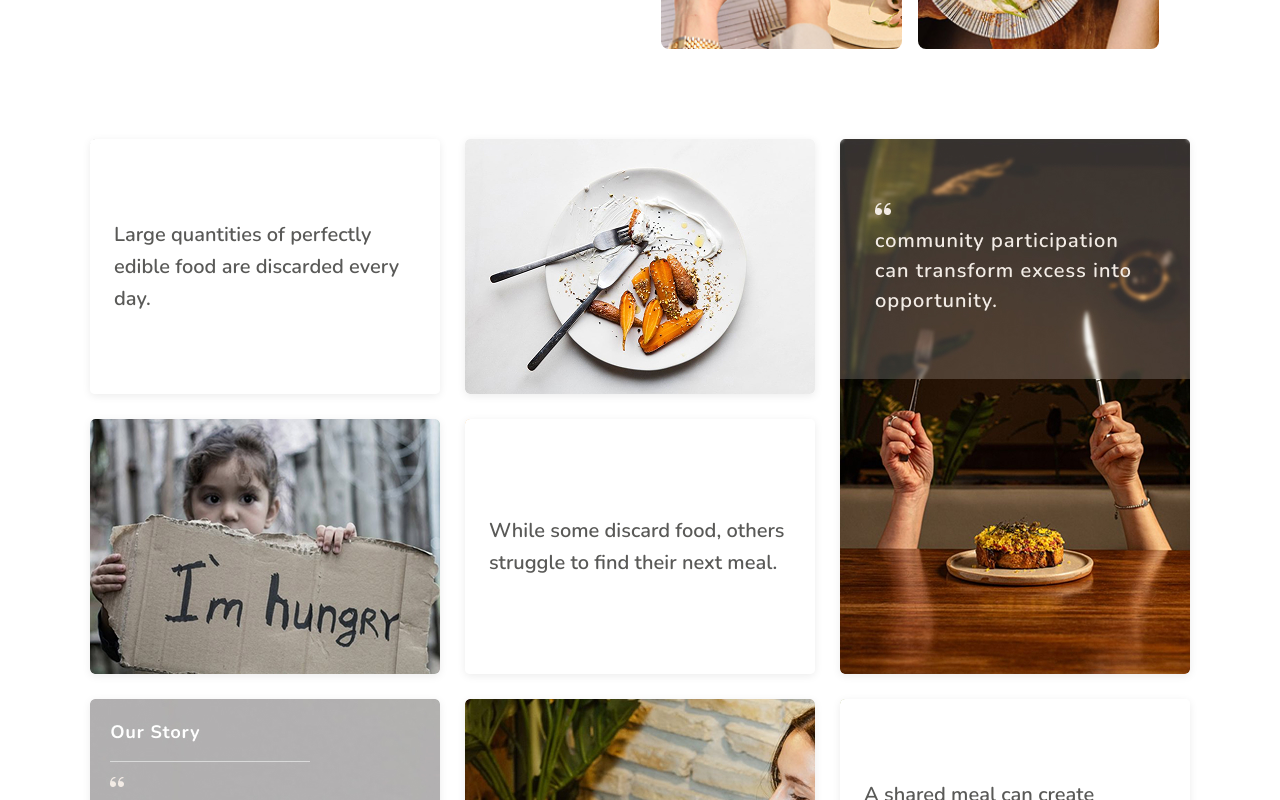
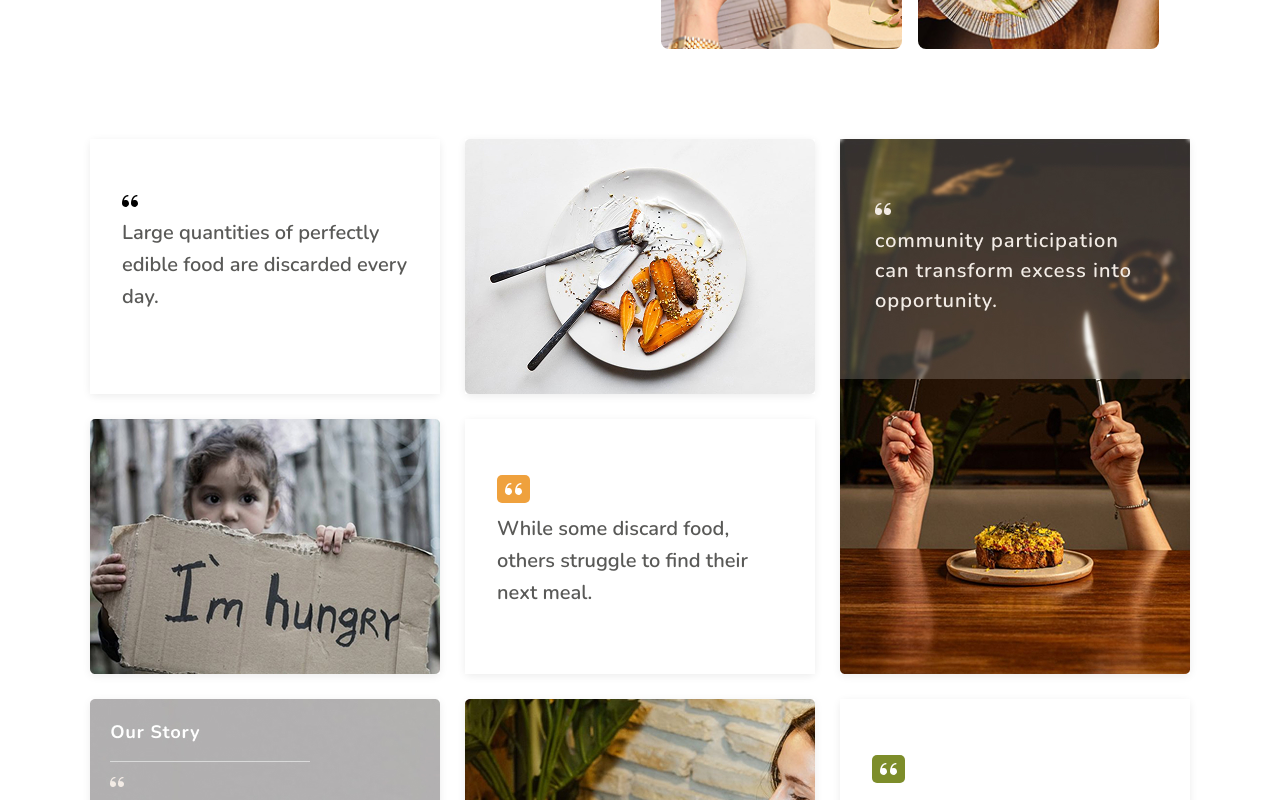
Before and after one commit to HemaniM/ShareBite_Community_Food_Sharing_Application, a React (Vite) app in the folder Frontend/: page /about in a window 1280 px wide. Shown: the part 980-1780 px from the top of the page. Built offline with nearby package versions, Linux system fonts and the light colour scheme.

Commit message:
ui fixes

```diff
--- a/Frontend/src/pages/About/AboutPage.jsx
+++ b/Frontend/src/pages/About/AboutPage.jsx
@@ -13,62 +13,62 @@ const highlights = [
     text: "Large quantities of perfectly edible food are discarded every day.",
     textOnly: true,
     classes: "gap-[10px]",
-    iconName: "inverted_comma_black"
+    iconName: "inverted_comma_black",
   },
   {
     image: "/images/About_page_grid_img_1.jpg",
     text: "",
     textOnly: false,
     classes: "",
-    iconName: ""
+    iconName: false,
   },
   {
     image: "/images/About_page_grid_img_3.jpg",
     text: "",
     textOnly: false,
     classes: "row-span-2",
-    iconName: ""
+    iconName: false,
   },
   {
     image: "/images/About_page_grid_img_2.jpg",
     textOnly: false,
     classes: "",
-    iconName: ""
+    iconName: false,
   },
   {
     image: "",
     text: "While some discard food, others struggle to find their next meal.",
     textOnly: true,
     classes: "gap-[10px]",
-    iconName: "inverted_comma_orange"
+    iconName: "inverted_comma_orange",
   },
   {
     image: "/images/About_page_grid_img_4.jpg",
     text: "",
     textOnly: false,
     classes: "row-span-2",
-    iconName: ""
+    iconName: false,
   },
   {
     image: "/images/About_page_grid_img_5.jpg",
     text: "",
     textOnly: false,
     classes: "row-span-2",
-    iconName: ""
+    iconName: false,
   },
   {
     image: "",
     text: "A shared meal can create connections that go beyond food.",
     textOnly: true,
     classes: "gap-[10px]",
-    iconName: "inverted_comma_green"
+    iconName: "inverted_comma_green",
   },
   {
     image: "/images/About_page_grid_img_6.jpg",
     text: "",
     textOnly: false,
     classes: "",
-    iconName: ""
+    iconName: false,
   },
 ];
 
@@ -134,7 +134,7 @@ const AboutPage = () => {
             {highlights.map((item, index) => (
                 <article
                   key={`${item.image}-${index}`}
-                className={`${item.classes || ""} relative overflow-hidden rounded-[5px] bg-white shadow-[0_2px_8px_rgba(0,0,0,0.08)]`}
+                  className={`${item.classes || ""} relative rounded-[5px] shadow-[0_2px_8px_rgba(0,0,0,0.08)]`}
                 >
                   {!item.textOnly ? (
                     <img
@@ -143,13 +143,11 @@ const AboutPage = () => {
                       className="h-full w-full object-cover"
                     />
                   ) : null}
-                {item.iconName ? (
-                  <Icon name={item.iconName} />
-                ) : null}
                   {item.text ? (
                     <div
-                    className={`absolute inset-0 flex items-center ${item.textOnly ? "bg-white" : "bg-[rgba(0,0,0,0.35)]"} p-6`}
+                      className={`absolute inset-0 flex flex-col items-start gap-[10px] ${item.textOnly ? "bg-white" : "bg-[rgba(0,0,0,0.35)]"} px-8 py-14`}
                     >
+                      <Icon name={`${item.iconName}`} />
                       <p
                         className={`font-['Nunito'] text-[20px] font-semibold leading-8 ${item.textOnly ? "text-[var(--text-grey-4)]" : ""}`}
                       >
@@ -158,7 +156,8 @@ const AboutPage = () => {
                     </div>
                   ) : null}
                 </article>
-            ))}
+              )
+            )}
           </section>
 
           <section className="mt-[40px] bg-[var(--bg-secondary)]">
```
Lines whose indentation alone changed are shown as unchanged.
